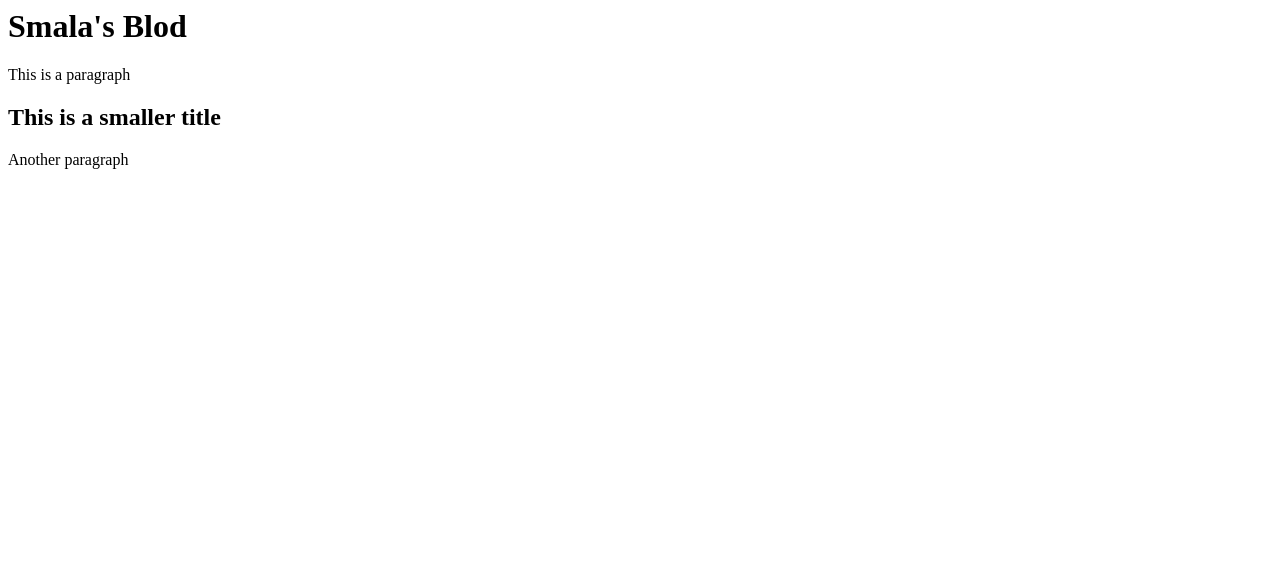
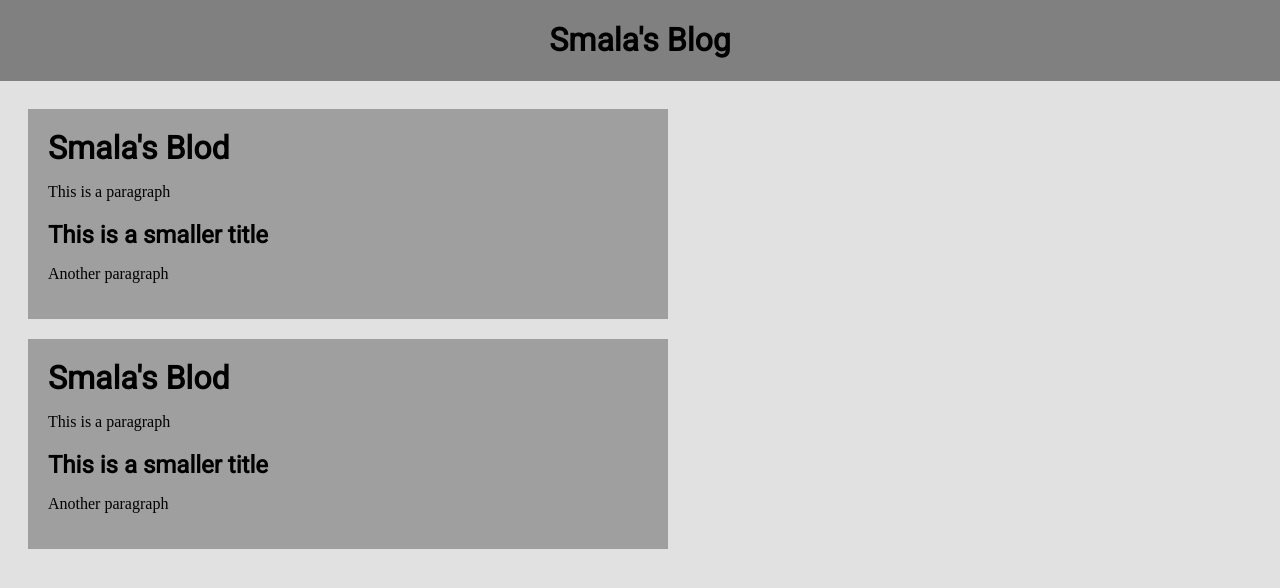
Before and after one commit to ScrantonicityII/smala, a plain HTML site: page index.html in a window 1280 px wide. Drawn offline with Linux system fonts and the light colour scheme.

Commit message:
Added css and edited html file

```diff
--- /dev/null
+++ b/index.css
@@ -0,0 +1,35 @@
+html {
+	background-color: #E1E1E1;
+}
+
+body {
+	position: absolute;
+	top: 81px;
+	width: 100%;
+}
+
+header {
+	background-color: #808080;
+	font-family: 'Roboto', sans-serif;
+	position: fixed;
+	top: 0;
+	left: 0;
+	width: 100%;
+	text-align: center;
+}
+
+div {
+	width: calc(50% - 40px);
+	padding: 20px;
+	margin: 20px;
+	background-color: #9F9F9F;
+}
+
+div h1, h2 {
+	font-family: 'Roboto', sans-serif;
+	margin-bottom: 5px;
+}
+
+div h1 {
+	margin-top: 0;
+}
--- a/index.html
+++ b/index.html
@@ -2,12 +2,25 @@
 	<head>
 		<meta charset="utf-8">
 		<meta name="robots" content="noarchive">
+		<link rel="stylesheet" type="text/css" href="index.css">
+		<link href="https://fonts.googleapis.com/css?family=Roboto" rel="stylesheet">
 		<title>Smala's Blog</title>
 	</head>
 	<body>
-		<h1>Smala's Blod</h1>
-		<p>This is a paragraph</p>
-		<h2>This is a smaller title</h2>
-		<p>Another paragraph</p>
+		<header>
+			<h1>Smala's Blog</h1>
+		</header>
+		<div>
+			<h1>Smala's Blod</h1>
+			<p>This is a paragraph</p>
+			<h2>This is a smaller title</h2>
+			<p>Another paragraph</p>
+		</div>
+		<div>
+			<h1>Smala's Blod</h1>
+			<p>This is a paragraph</p>
+			<h2>This is a smaller title</h2>
+			<p>Another paragraph</p>
+		</div>
 	</body>
 </html>
```
